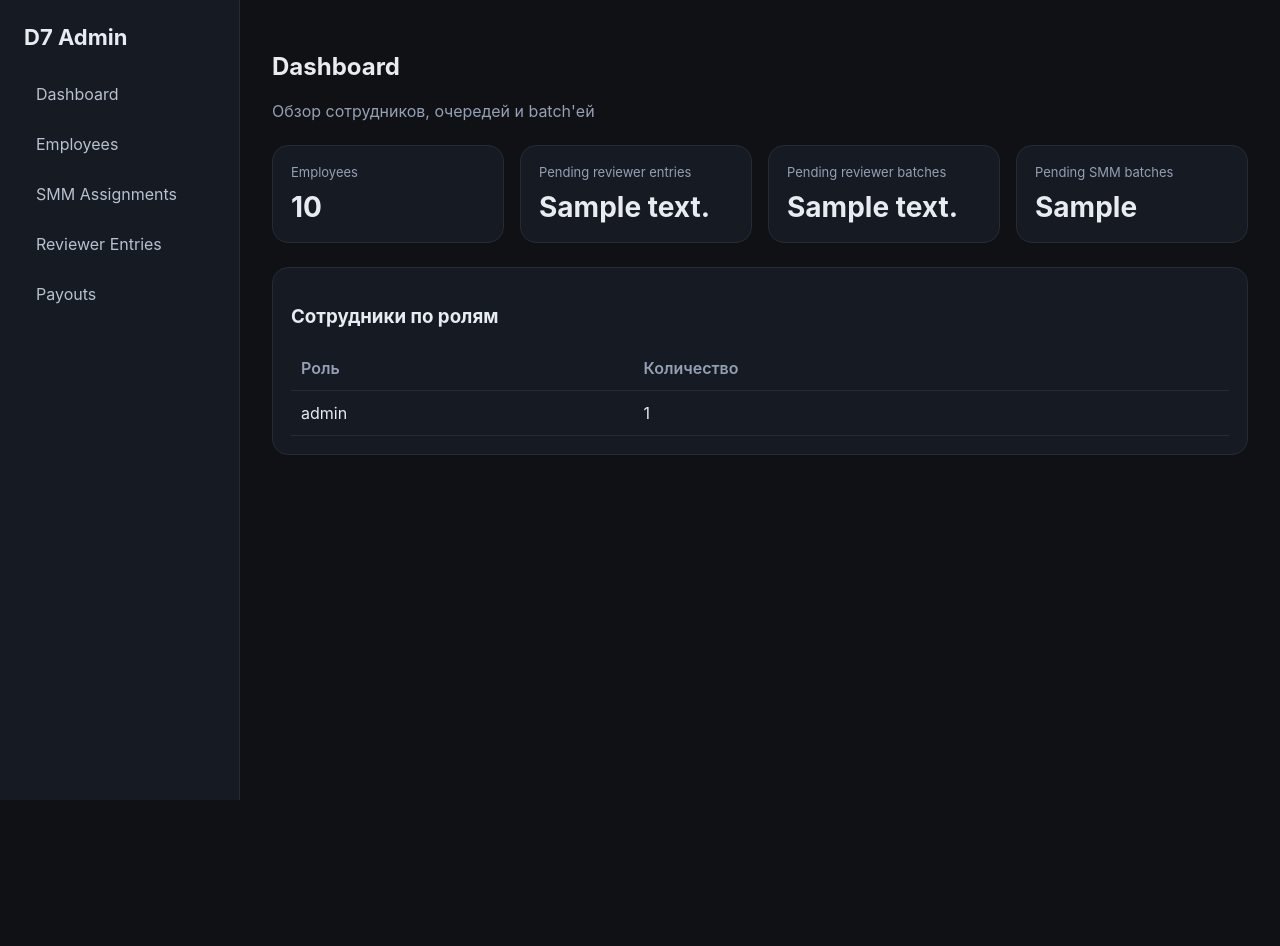
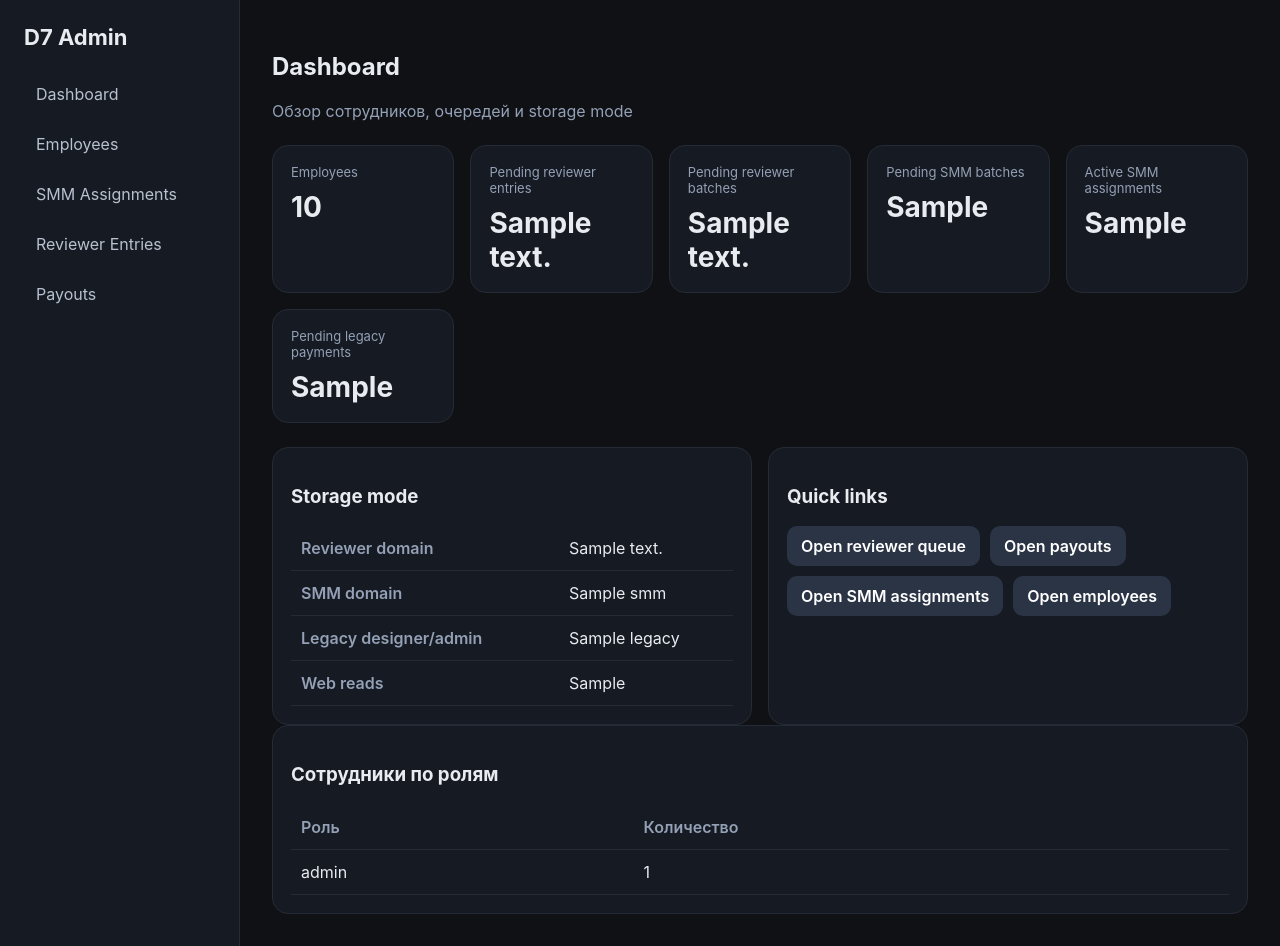
Before and after one commit to hamzanewboy04-a11y/d7-designers-bot, a FastAPI app: template web/templates/dashboard.html in a window 1280 px wide. Before the commit the page ends 800 px from the top, so only its background shows below. Run offline with FastAPI, Linux system fonts and the light colour scheme; the template is opened without the code that fills it: most values are stand-ins (such as "Sample title", 1, 10 or a date in 2020); parts of the project's set-up code (start-up, migrations or seed data) failed here and were passed over.

Commit message:
feat: upgrade dashboard into operational web hub

```diff
--- a/web/app.py
+++ b/web/app.py
@@ -118,9 +118,21 @@ async def dashboard(request: Request):
 
     stats = await payroll.dashboard_stats()
     role_counts = await employees.role_counts()
+    storage_mode = {
+        "reviewer": "postgres" if _pg_session_factory is not None else "sqlite",
+        "smm": "postgres" if _pg_session_factory is not None else "sqlite",
+        "legacy": "sqlite",
+        "web_reads": "postgres" if _pg_session_factory is not None else "sqlite",
+    }
     return TEMPLATES.TemplateResponse(
         "dashboard.html",
-        {"request": request, "title": "Dashboard", "stats": stats, "role_counts": role_counts},
+        {
+            "request": request,
+            "title": "Dashboard",
+            "stats": stats,
+            "role_counts": role_counts,
+            "storage_mode": storage_mode,
+        },
     )
 
 
--- a/web/static/styles.css
+++ b/web/static/styles.css
@@ -28,3 +28,4 @@ label { display: block; margin-bottom: 8px; color: #b8c1cf; }
 textarea { width: 100%; box-sizing: border-box; background: #0f1115; color: #e8ecf1; border: 1px solid #303847; border-radius: 10px; padding: 12px; margin-bottom: 12px; }
 a.row-link { color: inherit; text-decoration: none; }
 tr:hover td { background: #1a202b; }
+.quick-links { display: flex; flex-wrap: wrap; gap: 10px; }
--- a/web/templates/dashboard.html
+++ b/web/templates/dashboard.html
@@ -3,7 +3,7 @@
 <div class="topbar">
   <div>
     <h2>Dashboard</h2>
-    <div class="subtitle">Обзор сотрудников, очередей и batch'ей</div>
+    <div class="subtitle">Обзор сотрудников, очередей и storage mode</div>
   </div>
 </div>
 <div class="cards">
@@ -11,7 +11,33 @@
   <div class="card"><div class="label">Pending reviewer entries</div><div class="value">{{ stats.pending_review_entries }}</div></div>
   <div class="card"><div class="label">Pending reviewer batches</div><div class="value">{{ stats.pending_reviewer_batches }}</div></div>
   <div class="card"><div class="label">Pending SMM batches</div><div class="value">{{ stats.pending_smm_batches }}</div></div>
+  <div class="card"><div class="label">Active SMM assignments</div><div class="value">{{ stats.active_smm_assignments }}</div></div>
+  <div class="card"><div class="label">Pending legacy payments</div><div class="value">{{ stats.pending_legacy_payments }}</div></div>
 </div>
+
+<div class="grid two">
+  <div class="section">
+    <h3>Storage mode</h3>
+    <table>
+      <tbody>
+        <tr><th>Reviewer domain</th><td>{{ storage_mode.reviewer }}</td></tr>
+        <tr><th>SMM domain</th><td>{{ storage_mode.smm }}</td></tr>
+        <tr><th>Legacy designer/admin</th><td>{{ storage_mode.legacy }}</td></tr>
+        <tr><th>Web reads</th><td>{{ storage_mode.web_reads }}</td></tr>
+      </tbody>
+    </table>
+  </div>
+  <div class="section">
+    <h3>Quick links</h3>
+    <div class="quick-links">
+      <a class="button secondary" href="/admin/reviewer/entries">Open reviewer queue</a>
+      <a class="button secondary" href="/admin/payouts">Open payouts</a>
+      <a class="button secondary" href="/admin/smm/assignments">Open SMM assignments</a>
+      <a class="button secondary" href="/admin/employees">Open employees</a>
+    </div>
+  </div>
+</div>
+
 <div class="section">
   <h3>Сотрудники по ролям</h3>
   <table>
```
Also changed, not shown: services/payroll.py (+10 -0 lines), storage/repositories/dashboard.py.
